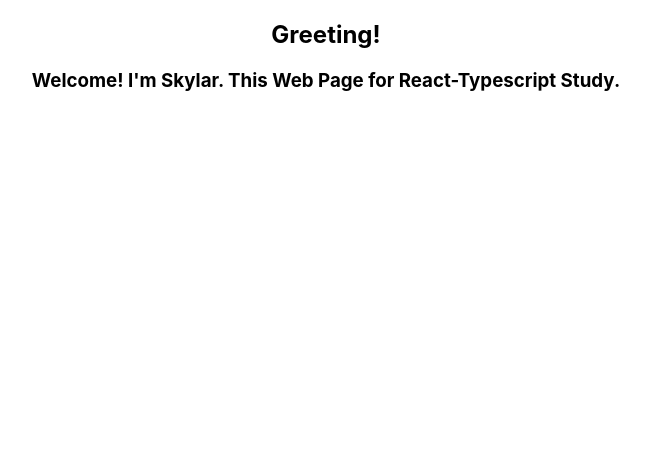
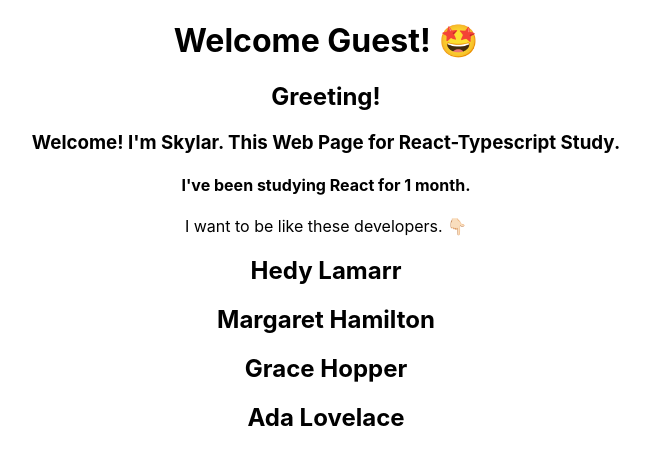
Before and after one commit to Skylar090807/React-TypeScript-Basic, a React (Create React App) app: page / in a window 1280 px wide. Shown: the top 464 px of the page, without its empty margins (314-964 px from the left). Built offline with nearby package versions, Linux system fonts and the light colour scheme.

Commit message:
add personlist.tsx

```diff
--- a/public/index.html
+++ b/public/index.html
@@ -5,10 +5,7 @@
     <link rel="icon" href="%PUBLIC_URL%/favicon.ico" />
     <meta name="viewport" content="width=device-width, initial-scale=1" />
     <meta name="theme-color" content="#000000" />
-    <meta
-      name="description"
-      content="Web site created using create-react-app"
-    />
+    <meta name="description" content="Web site created using create-react-app" />
     <link rel="apple-touch-icon" href="%PUBLIC_URL%/logo192.png" />
     <!--
       manifest.json provides metadata used when your web app is installed on a
@@ -24,7 +21,7 @@
       work correctly both with client-side routing and a non-root public URL.
       Learn how to configure a non-root public URL by running `npm run build`.
     -->
-    <title>React App</title>
+    <title>React + TypeScript Study</title>
   </head>
   <body>
     <noscript>You need to enable JavaScript to run this app.</noscript>
--- a/src/App.tsx
+++ b/src/App.tsx
@@ -1,11 +1,34 @@
 import React from 'react'
 import './App.css'
 import { Greet } from './components/greet'
+import { Person } from './components/person'
+import { PersonList } from './components/personlist'
 
 function App() {
+  const PersonName = {
+    first: 'Hedy',
+    last: 'Lamarr',
+  }
+
+  const NameList = [
+    {
+      first: 'Margaret',
+      last: 'Hamilton',
+    },
+    {
+      first: 'Grace',
+      last: 'Hopper',
+    },
+    {
+      first: 'Ada',
+      last: 'Lovelace',
+    },
+  ]
   return (
     <div className="App">
-      <Greet name="Skylar" />
+      <Greet name="Skylar" number={1} loggedIn={false} />
+      <Person name={PersonName} />
+      <PersonList names={NameList} />
     </div>
   )
 }
--- a/src/components/greet.tsx
+++ b/src/components/greet.tsx
@@ -1,13 +1,18 @@
 import * as React from 'react'
 type GreetProps = {
   name: string
+  number: number
+  loggedIn: boolean
 }
 
 export const Greet = (props: GreetProps) => {
   return (
     <div>
+      <h1>{props.loggedIn ? `welcome ${props.name}! 🥰` : `Welcome Guest! 🤩`}</h1>
       <h2>Greeting!</h2>
       <h3>Welcome! I'm {props.name}. This Web Page for React-Typescript Study.</h3>
+      <h4>I've been studying React for {props.number} month.</h4>
+      <p> I want to be like these developers. 👇🏻</p>
     </div>
   )
 }
--- /dev/null
+++ b/src/components/person.tsx
@@ -0,0 +1,16 @@
+type PersonProps = {
+  name: {
+    first: string
+    last: string
+  }
+}
+
+export const Person = (props: PersonProps) => {
+  return (
+    <div>
+      <h2>
+        {props.name.first} {props.name.last}
+      </h2>
+    </div>
+  )
+}
--- /dev/null
+++ b/src/components/personlist.tsx
@@ -0,0 +1,20 @@
+type PersonListProps = {
+  names: {
+    first: string
+    last: string
+  }[]
+}
+
+export const PersonList = (props: PersonListProps) => {
+  return (
+    <div>
+      {props.names.map((name) => {
+        return (
+          <h2 key={name.first}>
+            {name.first} {name.last}
+          </h2>
+        )
+      })}
+    </div>
+  )
+}
```
